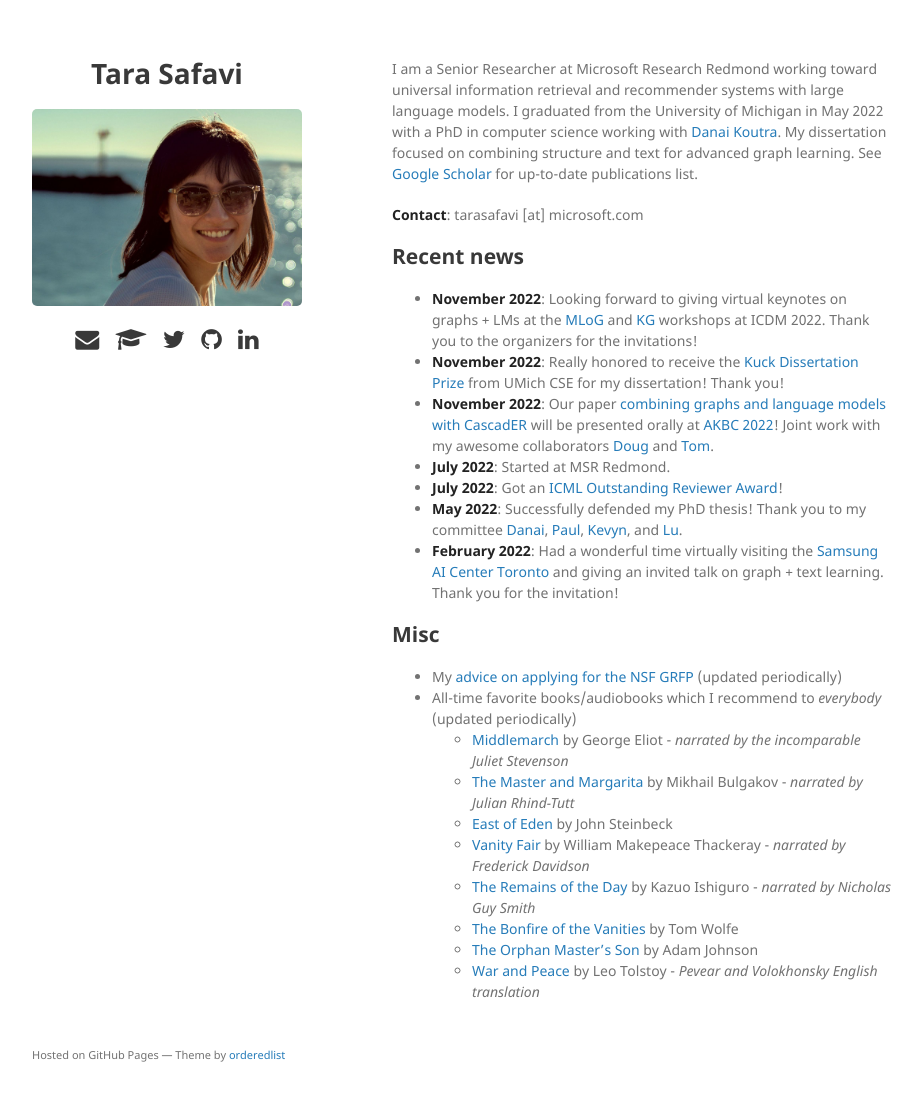
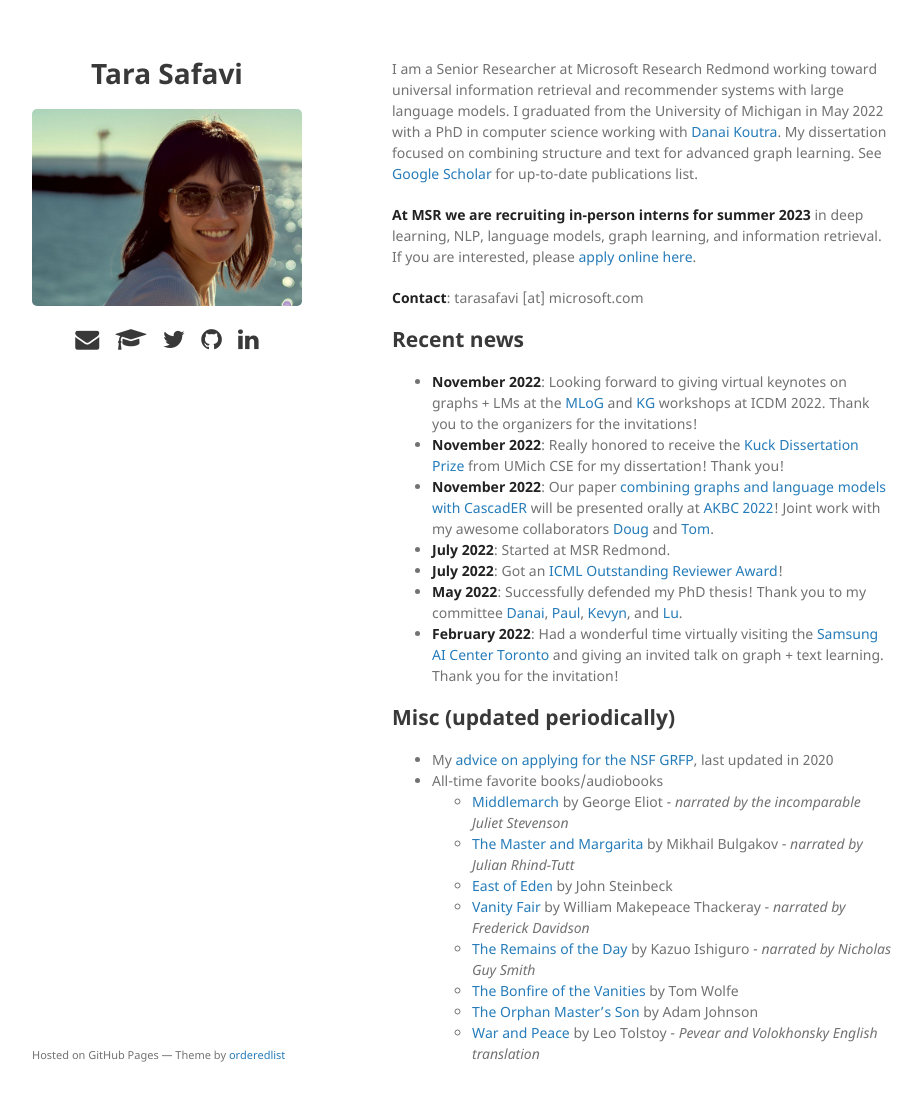
Before and after one commit to tsafavi/tsafavi.github.io, a Jekyll site: the page built from index.md, in a window 1280 px wide and 1134 px high. Shown: the top 1101 px of the window, without its empty margins (178-1100 px from the left). Built offline with Jekyll 4.4.1, drawn with Linux system fonts in a browser that asks for light colours.

Commit message:
Update index.md

```diff
--- a/index.md
+++ b/index.md
@@ -3,6 +3,8 @@ layout: default
 ---
 
 I am a Senior Researcher at Microsoft Research Redmond working toward universal information retrieval and recommender systems with large language models. I graduated from the University of Michigan in May 2022 with a PhD in computer science working with <a href="http://danaikoutra.com" target="_blank">Danai Koutra</a>. My dissertation focused on combining structure and text for advanced graph learning. See <a href="https://scholar.google.com/citations?hl=en&user=bIWFjekAAAAJ&view_op=list_works&sortby=pubdate" target="_blank">Google Scholar</a> for up-to-date publications list.
+
+__At MSR we are recruiting in-person interns for summer 2023__ in deep learning, NLP, language models, graph learning, and information retrieval. If you are interested, please <a href="https://careers.microsoft.com/us/en/job/1488690/Research-Intern-Productivity-and-Intelligence" target="_blank">apply online here</a>.
 
 __Contact__: tarasafavi \[at\] microsoft.com
 
@@ -11,8 +13,8 @@ __Contact__: tarasafavi \[at\] microsoft.com
 {% for news in site.data.news limit:7 %}
 - __{{ news.date }}__: {{ news.description }} {% endfor %}
 
-## Misc
+## Misc (updated periodically)
 
-  - My <a href="/nsf-grfp.html">advice on applying for the NSF GRFP</a> (updated periodically)
-  - All-time favorite books/audiobooks which I recommend to _everybody_ (updated periodically) {% for book in site.data.reading %}
+  - My <a href="/nsf-grfp.html">advice on applying for the NSF GRFP</a>, last updated in 2020
+  - All-time favorite books/audiobooks {% for book in site.data.reading %}
     - <a href="{{ book.link }}" target="_blank">{{ book.title }}</a> by {{ book.author }}  {% if book.notes %} - <em>{{ book.notes }}</em> {% endif %} {% endfor %}
```
